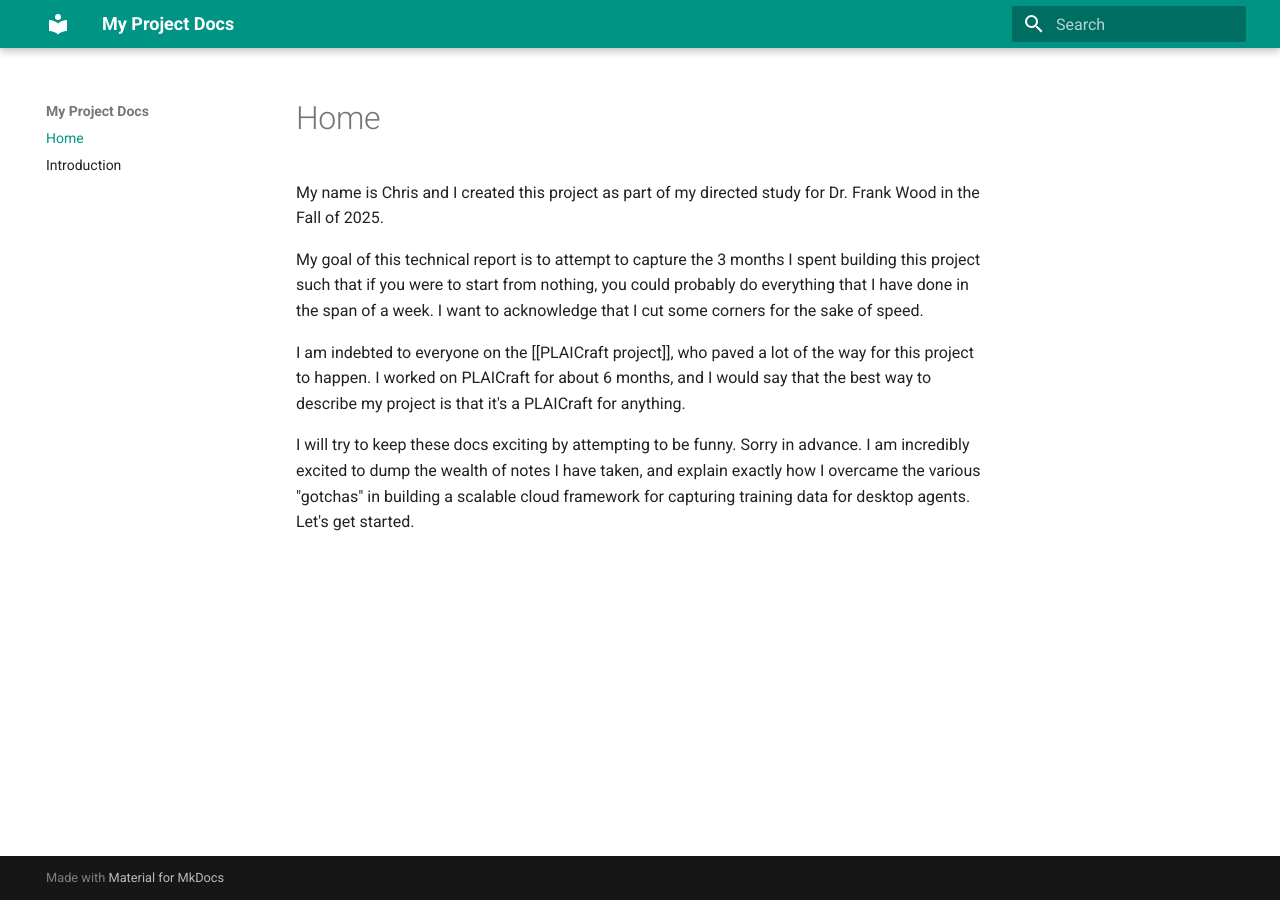
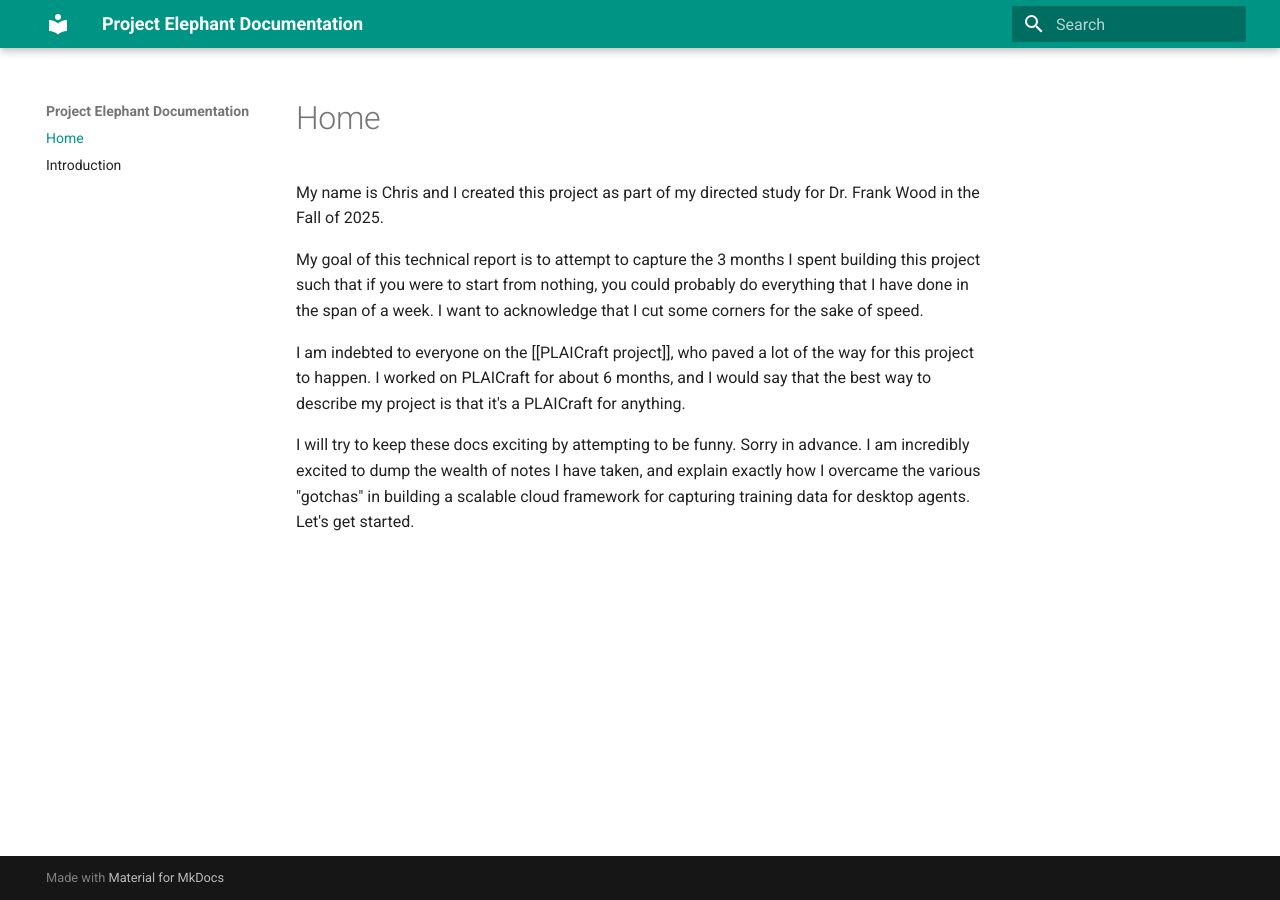
Before and after one commit to shaundano/elephant-docs, an MkDocs documentation site: the page built from docs/index.md, in a window 1280 px wide. Built offline with MkDocs 1.6.1 and Material for MkDocs 9.7.7, drawn with Linux system fonts in a browser that asks for light colours.

Commit message:
project elephant name change

```diff
--- a/mkdocs.yml
+++ b/mkdocs.yml
@@ -1,4 +1,4 @@
-site_name: My Project Docs
+site_name: Project Elephant Documentation
 theme:
   name: material
   palette:
```
